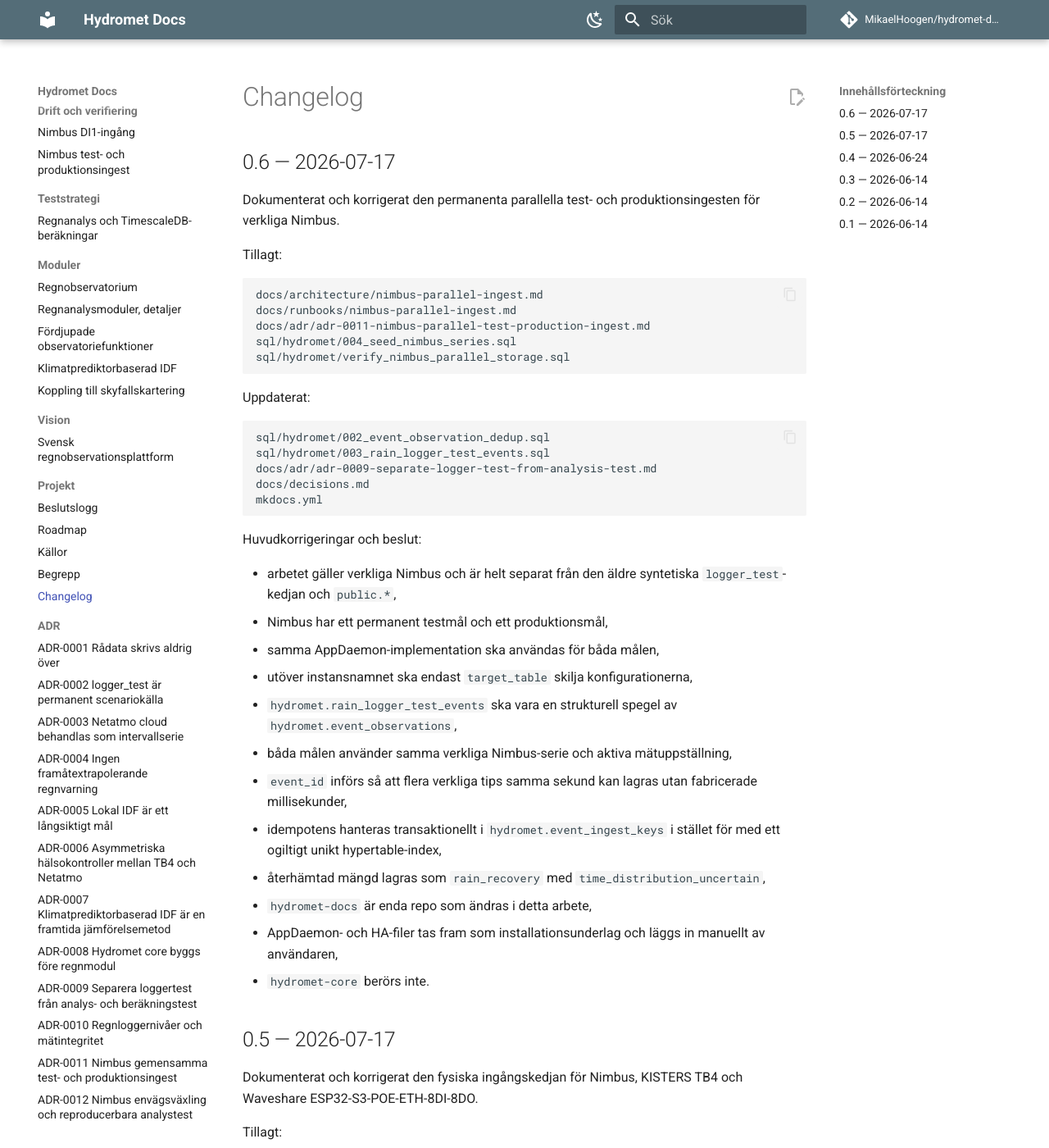
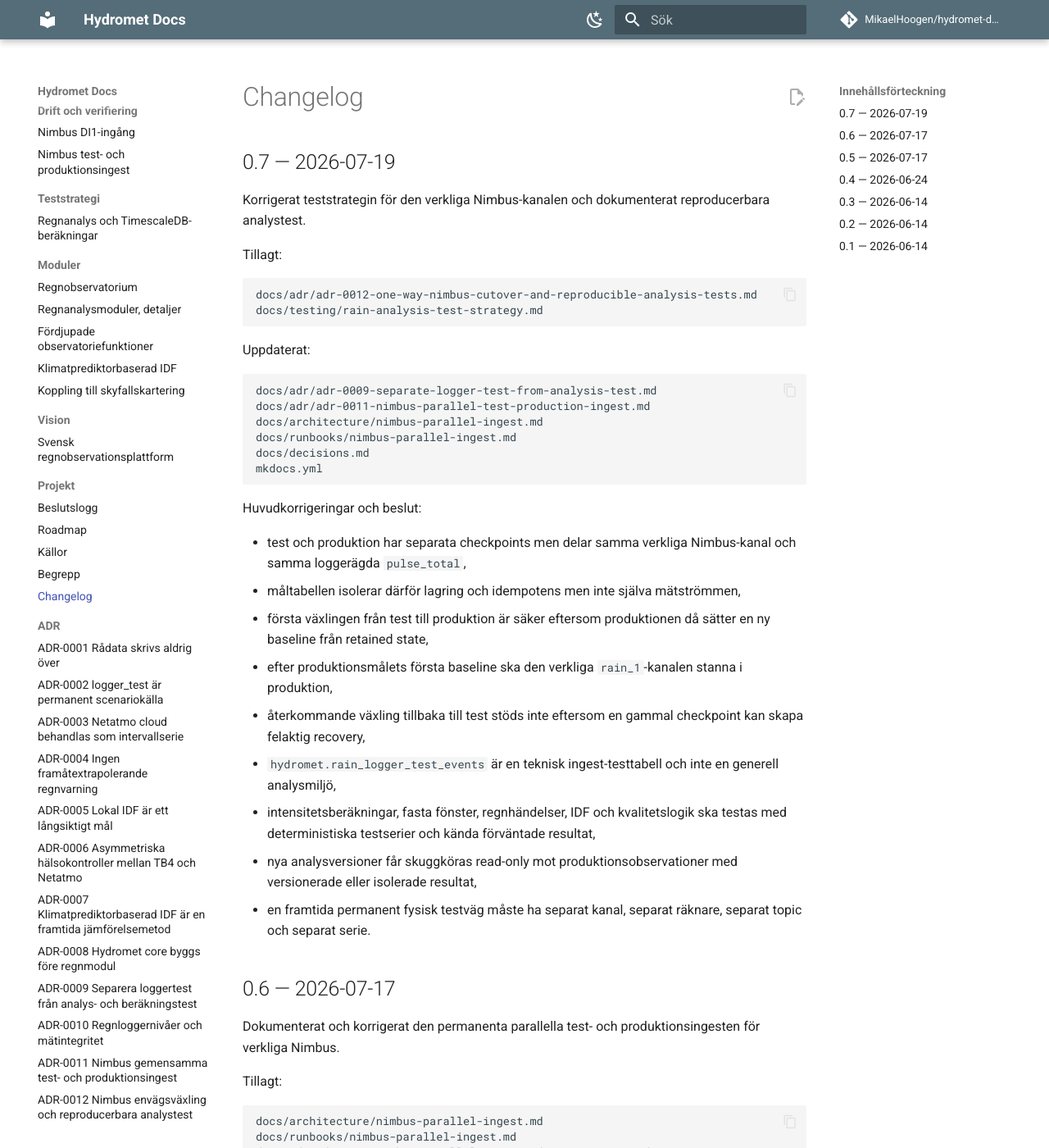
Before and after one commit to MikaelHoogen/hydromet-docs, an MkDocs documentation site: the page built from docs/changelog.md, in a window 1280 px wide and 1400 px high. Shown: the whole window at 82% size. Built offline with MkDocs 1.6.1 and Material for MkDocs 9.7.7, drawn with Linux system fonts in a browser that asks for light colours; comment, search, counter and statistics services are not loaded.

Commit message:
Dokumentera Nimbus testgräns i changelog

````diff
--- a/docs/changelog.md
+++ b/docs/changelog.md
@@ -1,4 +1,38 @@
 # Changelog
+
+## 0.7 — 2026-07-19
+
+Korrigerat teststrategin för den verkliga Nimbus-kanalen och dokumenterat reproducerbara analystest.
+
+Tillagt:
+
+```text
+docs/adr/adr-0012-one-way-nimbus-cutover-and-reproducible-analysis-tests.md
+docs/testing/rain-analysis-test-strategy.md
+```
+
+Uppdaterat:
+
+```text
+docs/adr/adr-0009-separate-logger-test-from-analysis-test.md
+docs/adr/adr-0011-nimbus-parallel-test-production-ingest.md
+docs/architecture/nimbus-parallel-ingest.md
+docs/runbooks/nimbus-parallel-ingest.md
+docs/decisions.md
+mkdocs.yml
+```
+
+Huvudkorrigeringar och beslut:
+
+- test och produktion har separata checkpoints men delar samma verkliga Nimbus-kanal och samma loggerägda `pulse_total`,
+- måltabellen isolerar därför lagring och idempotens men inte själva mätströmmen,
+- första växlingen från test till produktion är säker eftersom produktionen då sätter en ny baseline från retained state,
+- efter produktionsmålets första baseline ska den verkliga `rain_1`-kanalen stanna i produktion,
+- återkommande växling tillbaka till test stöds inte eftersom en gammal checkpoint kan skapa felaktig recovery,
+- `hydromet.rain_logger_test_events` är en teknisk ingest-testtabell och inte en generell analysmiljö,
+- intensitetsberäkningar, fasta fönster, regnhändelser, IDF och kvalitetslogik ska testas med deterministiska testserier och kända förväntade resultat,
+- nya analysversioner får skuggköras read-only mot produktionsobservationer med versionerade eller isolerade resultat,
+- en framtida permanent fysisk testväg måste ha separat kanal, separat räknare, separat topic och separat serie.
 
 ## 0.6 — 2026-07-17
 
````
